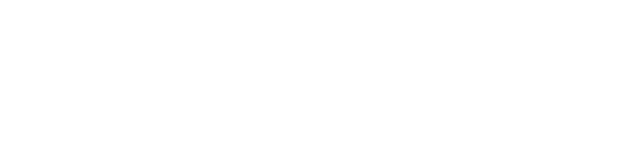
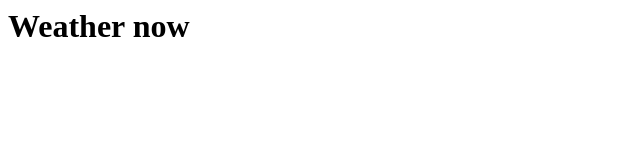
Before and after one commit to thicien/weather-app, a plain HTML site: page index.html in a window 1280 px wide. Shown: the whole page, without its empty margins (0-640 px from the left). Drawn offline with Linux system fonts and the light colour scheme.

Commit message:
The new file has created well

```diff
--- a/index.html
+++ b/index.html
@@ -5,6 +5,6 @@
     <title>Document</title>
 </head>
 <body>
-
+    <h1>Weather now</h1>
 </body>
 </html>
```
